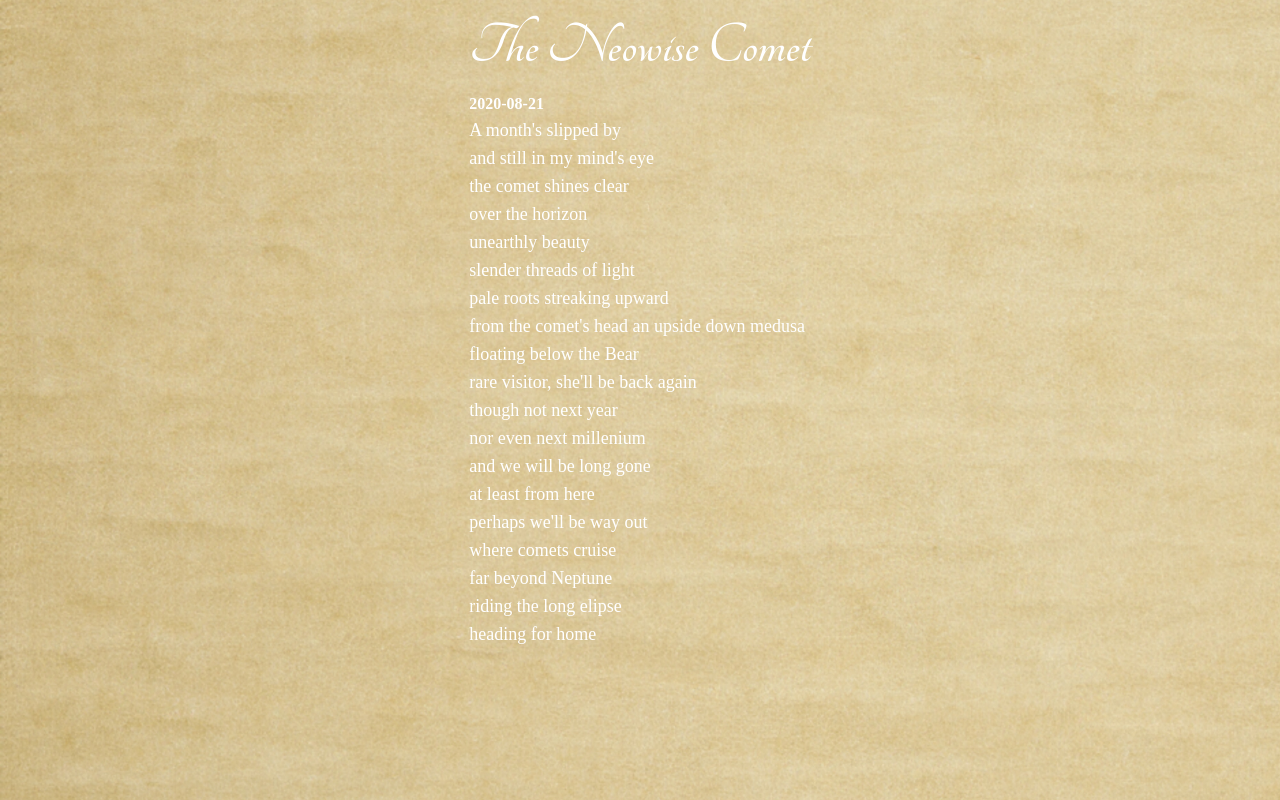
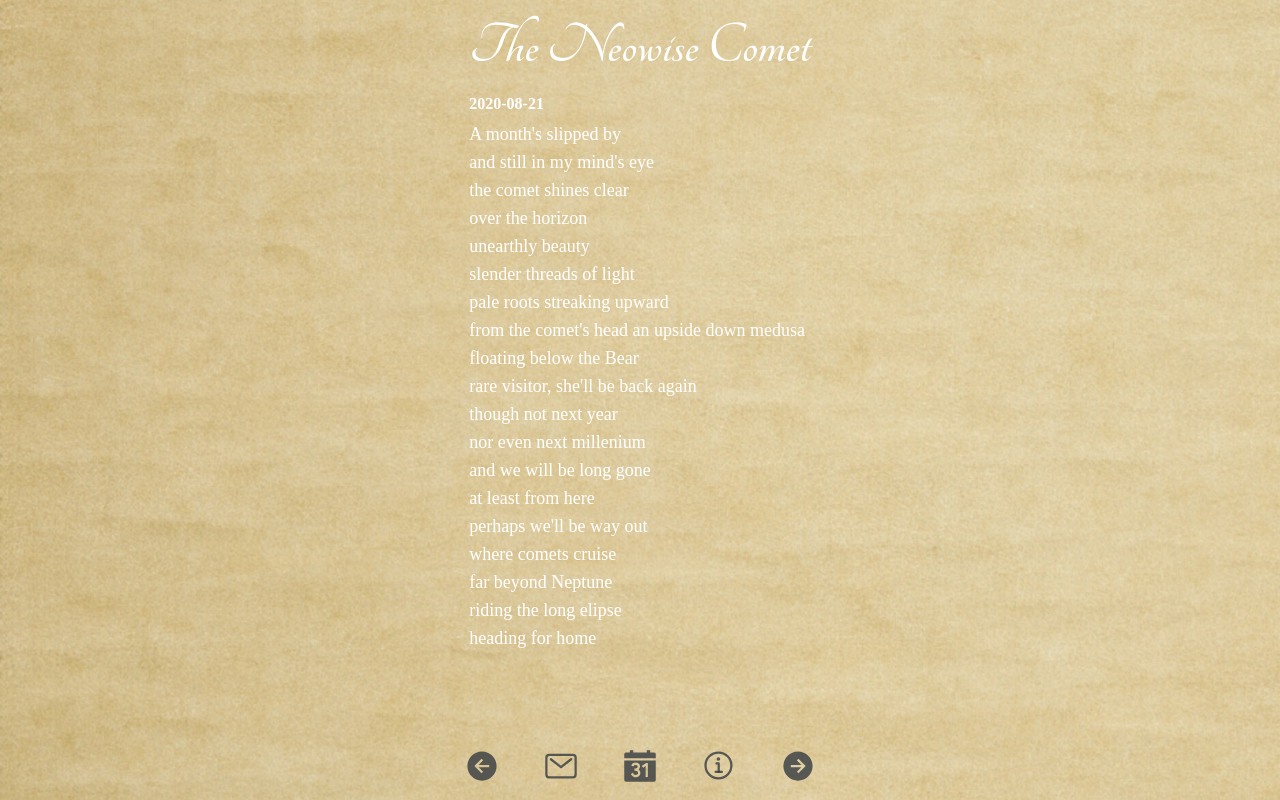
Before and after one commit to theMorganObject/berman-poems, a Next.js app: page / in a window 1280 px wide. Built offline with nearby package versions, Linux system fonts and the light colour scheme.

Commit message:
styling first draft

```diff
--- a/src/components/Poem.tsx
+++ b/src/components/Poem.tsx
@@ -14,7 +14,7 @@ function Poem({ poemId }: PoemProps) {
       <h2 className='text-4xl text-center font-tangerine mt-2 mb-4 xs:text-5xl sm:text-6xl'>
         {title}
       </h2>
-      <p className='font-bold'>{date}</p>
+      <p className='font-bold mb-1'>{date}</p>
       <Markdown className='text-sm xs:text-base sm:text-lg'>{content}</Markdown>
     </article>
   );
--- a/src/components/UI/Navigation.module.css
+++ /dev/null
@@ -1,26 +0,0 @@
-.nav {
-  position: fixed;
-  bottom: 0;
-  left: 50%;
-  transform: translate(-50%, 0);
-  width: 250px;
-  padding: 1rem;
-  opacity: 0;
-  transition: opacity 0.2s ease-in;
-}
-
-.visible {
-  opacity: 1;
-}
-
-@media only screen and (min-width: 340px) {
-  .nav {
-    width: 340px;
-  }
-}
-
-@media only screen and (min-width: 640px) {
-  .nav {
-    width: 380px;
-  }
-}
--- a/src/components/UI/Navigation.tsx
+++ b/src/components/UI/Navigation.tsx
@@ -1,42 +1,29 @@
-'use client';
-
-import { useState, useEffect } from 'react';
-import classes from './Navigation.module.css';
 import {
-  IoArrowBackCircle,
-  IoCalendarNumber,
-  IoArrowForwardCircle,
+  IoArrowBackCircleSharp,
+  IoMailOutline,
+  IoCalendarNumberSharp,
+  IoInformationCircleOutline,
+  IoArrowForwardCircleSharp,
 } from 'react-icons/io5';
 
 function Navigation() {
-  const [isVisible, setIsVisible] = useState(false);
-
-  useEffect(() => {
-    const handleScroll = () => {
-      if (window.scrollY > 1) {
-        setIsVisible(true);
-      } else {
-        setIsVisible(false);
-      }
-    };
-
-    window.addEventListener('scroll', handleScroll);
-
-    return () => {
-      window.removeEventListener('scroll', handleScroll);
-    };
-  }, []);
   return (
-    <nav className={`${classes.nav} ${isVisible ? classes.visible : ''} `}>
-      <ul className='flex justify-between text-4xl text-gray-7/80'>
-        <li>
-          <IoArrowBackCircle />
+    <nav className='fixed bottom-0 left-1/2 transform -translate-x-1/2 pb-4 w-64 xs:w-80 xs:px-2 sm:w-96 sm:px-4'>
+      <ul className='flex justify-between items-center text-4xl text-gray-8/80'>
+        <li className='hover:text-gray-6/90 transition-colors duration-150'>
+          <IoArrowBackCircleSharp />
         </li>
-        <li>
-          <IoCalendarNumber />
+        <li className='hover:text-gray-6/90 transition-colors duration-150'>
+          <IoMailOutline />
         </li>
-        <li>
-          <IoArrowForwardCircle />
+        <li className='hover:text-gray-6/90 transition-colors duration-150'>
+          <IoCalendarNumberSharp />
+        </li>
+        <li className='hover:text-gray-6/90 transition-colors duration-150'>
+          <IoInformationCircleOutline />
+        </li>
+        <li className='hover:text-gray-6/90 transition-colors duration-150'>
+          <IoArrowForwardCircleSharp />
         </li>
       </ul>
     </nav>
```
